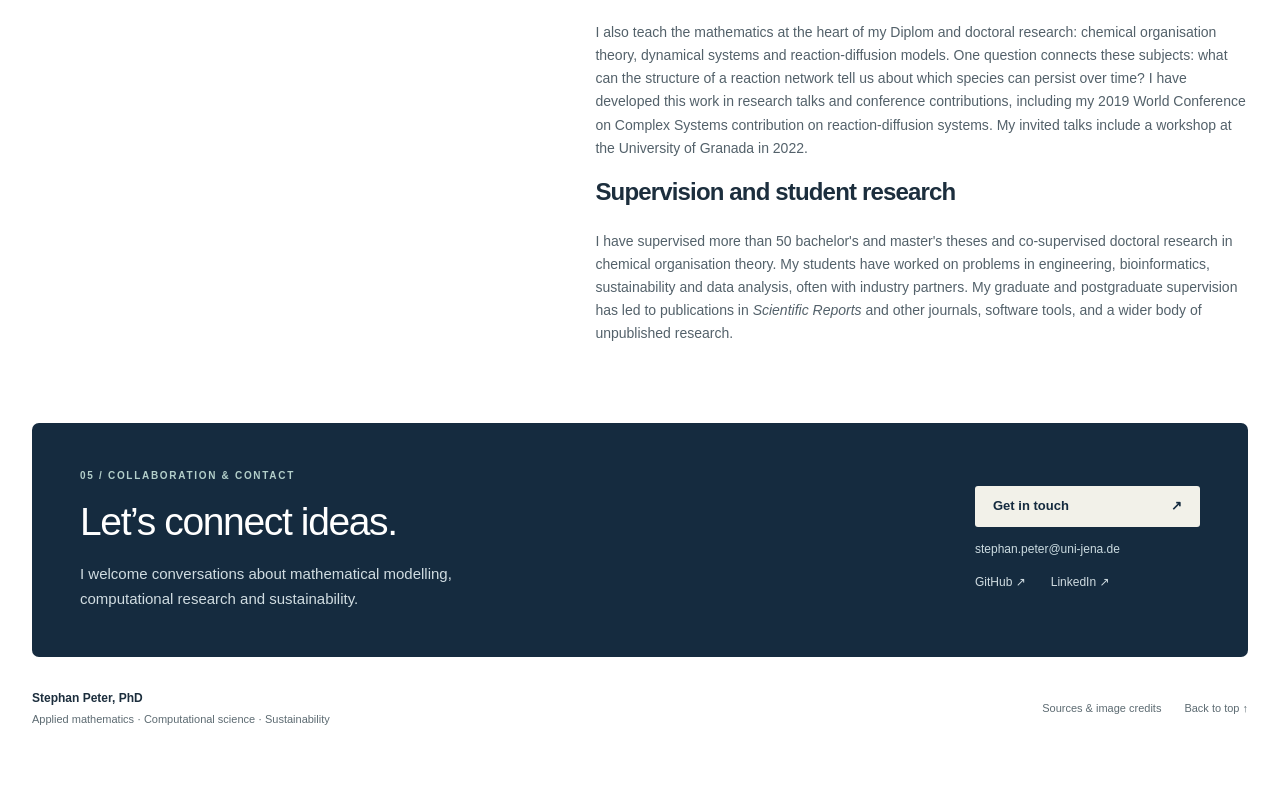
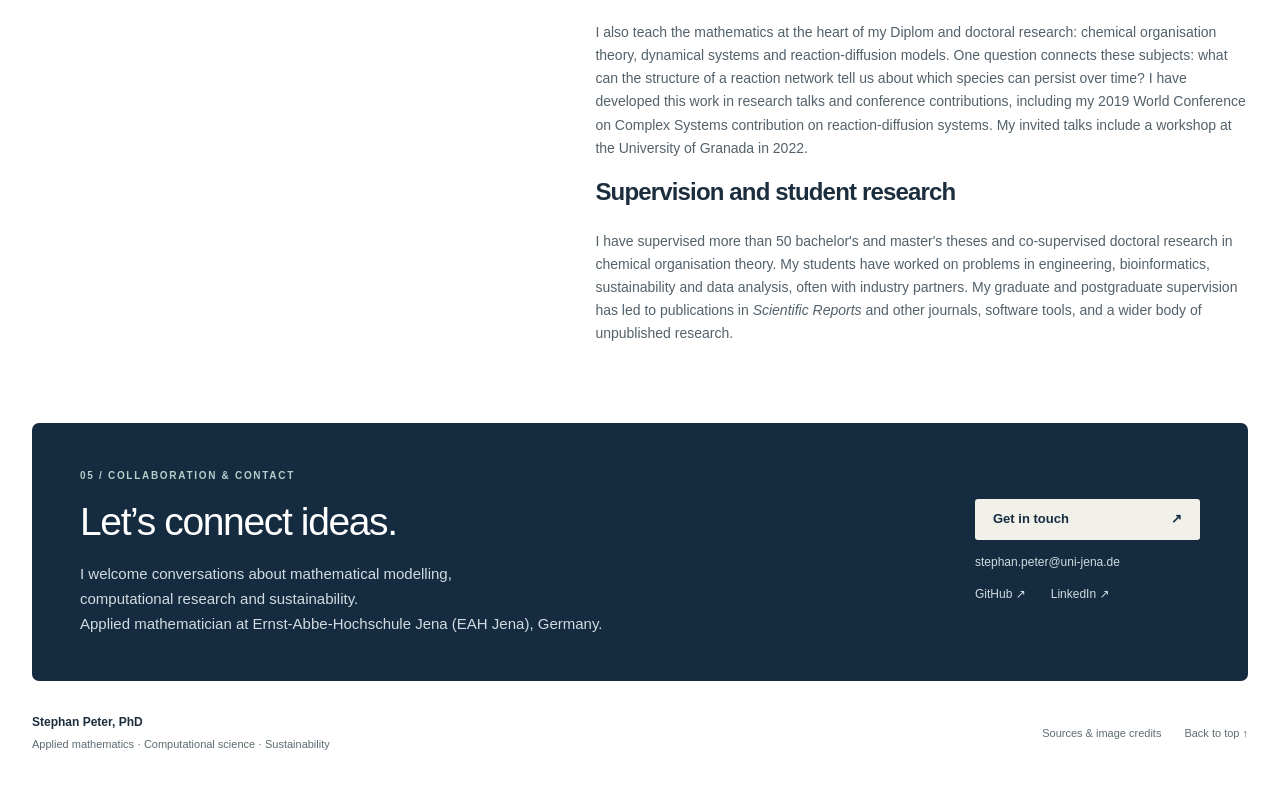
Before and after one commit to stephanpeter/stephanpeter.github.io, a plain HTML site: page index.html in a window 1280 px wide. Shown: the part 5623-6411 px from the top of the page. Before the commit the page ends 6386 px from the top, so only its background shows below. Drawn offline with Linux system fonts and the light colour scheme.

```diff
--- a/index.html
+++ b/index.html
@@ -11,4 +11,4 @@
 <h3>Selected courses</h3><ul><li>Mathematical Modelling and Reaction Network Analysis</li><li>Analysis I, II and III</li><li>Linear Algebra</li><li>Ordinary and Partial Differential Equations</li><li>Probability and Statistics</li><li>Optimisation</li><li>Programming and Simulation with MATLAB/Simulink</li><li>Scientific Computing</li></ul>
 <h3>Research-led teaching</h3><p>I also teach the mathematics at the heart of my Diplom and doctoral research: chemical organisation theory, dynamical systems and reaction-diffusion models. One question connects these subjects: what can the structure of a reaction network tell us about which species can persist over time? I have developed this work in research talks and conference contributions, including my <a href="https://doi.org/10.1109/ICoCS.2019.8930722">2019 World Conference on Complex Systems contribution on reaction-diffusion systems</a>. My invited talks include a workshop at the University of Granada in 2022.</p>
 <h3>Supervision and student research</h3><p>I have supervised more than 50 bachelor's and master's theses and co-supervised doctoral research in chemical organisation theory. My students have worked on problems in engineering, bioinformatics, sustainability and data analysis, often with industry partners. My graduate and postgraduate supervision has led to <a href="https://doi.org/10.1038/s41598-023-44244-x">publications in <em>Scientific Reports</em></a> and other journals, software tools, and a wider body of unpublished research.</p></div></section>
-<section class="contact" id="contact" aria-labelledby="contact-title"><div><p class="eyebrow light">05 / COLLABORATION & CONTACT</p><h2 id="contact-title">Let’s connect ideas.</h2><p>I welcome conversations about mathematical modelling,<br class="desktop-break"> computational research and sustainability.</p></div><div class="contact-actions"><a class="button cream" href="mailto:stephan.peter@uni-jena.de">Get in touch <span aria-hidden="true">↗</span></a><span class="contact-email">stephan.peter@uni-jena.de</span><div><a href="https://github.com/stephanpeter" target="_blank" rel="noopener noreferrer">GitHub ↗</a><a href="https://www.linkedin.com/in/dr-stephan-peter-806916238/" target="_blank" rel="noopener noreferrer">LinkedIn ↗</a></div></div></section></main><footer class="footer"><div><strong>Stephan Peter, PhD</strong><span>Applied mathematics · Computational science · Sustainability</span></div><div><a href="sources.html">Sources & image credits</a><a href="#main">Back to top ↑</a></div></footer></body></html>
+<section class="contact" id="contact" aria-labelledby="contact-title"><div><p class="eyebrow light">05 / COLLABORATION & CONTACT</p><h2 id="contact-title">Let’s connect ideas.</h2><p>I welcome conversations about mathematical modelling,<br class="desktop-break"> computational research and sustainability.</p><p>Applied mathematician at Ernst-Abbe-Hochschule Jena (EAH Jena), Germany.</p></div><div class="contact-actions"><a class="button cream" href="mailto:stephan.peter@uni-jena.de">Get in touch <span aria-hidden="true">↗</span></a><span class="contact-email">stephan.peter@uni-jena.de</span><div><a href="https://github.com/stephanpeter" target="_blank" rel="noopener noreferrer">GitHub ↗</a><a href="https://www.linkedin.com/in/dr-stephan-peter-806916238/" target="_blank" rel="noopener noreferrer">LinkedIn ↗</a></div></div></section></main><footer class="footer"><div><strong>Stephan Peter, PhD</strong><span>Applied mathematics · Computational science · Sustainability</span></div><div><a href="sources.html">Sources & image credits</a><a href="#main">Back to top ↑</a></div></footer></body></html>
```
